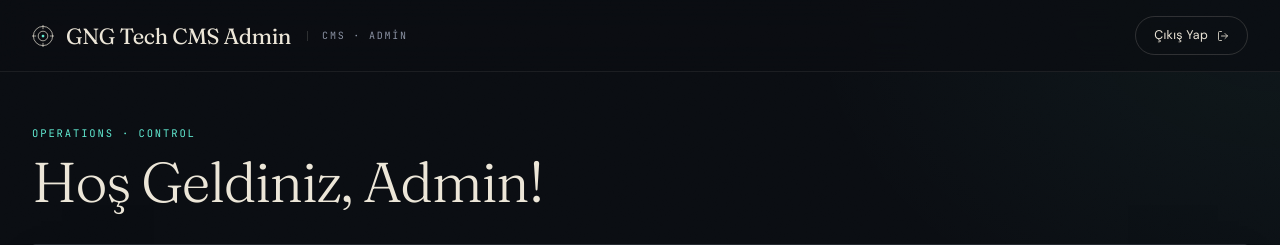
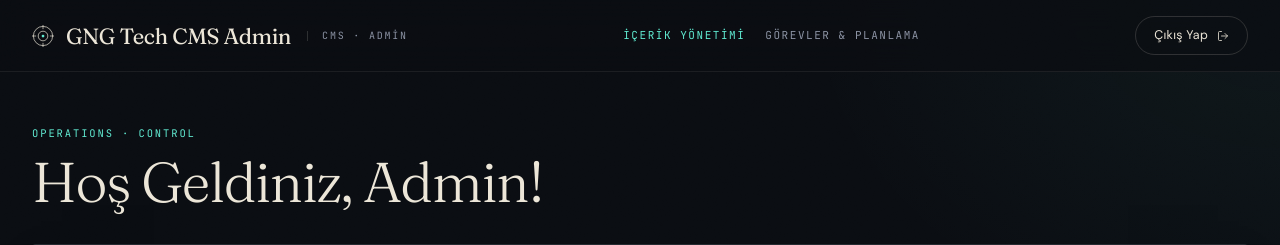
Before and after one commit to ardagencer1206/gngtechCMS, a Flask app: page /admin in a window 1280 px wide. Shown: the top 245 px of the page. Run offline with Flask 3, Linux system fonts and the light colour scheme; the visitor is signed in with stand-in values (Sample User, id 1); some libraries are stand-ins or nearby versions.

Commit message:
Update admin.html

```diff
--- a/templates/admin.html
+++ b/templates/admin.html
@@ -150,6 +150,22 @@
         }
         .logout-btn:hover::after {
             filter: brightness(0) saturate(100%) invert(4%) sepia(13%) saturate(1133%) hue-rotate(178deg) brightness(95%) contrast(96%);
+        }
+        .nav-links {
+            display: flex;
+            align-items: center;
+            gap: 20px;
+        }
+        .nav-link {
+            font-family: var(--font-mono);
+            font-size: 11px;
+            letter-spacing: 0.14em;
+            text-transform: uppercase;
+            color: var(--ink-mute);
+            transition: color 0.3s var(--ease);
+        }
+        .nav-link:hover, .nav-link.active {
+            color: var(--accent);
         }
 
         @media (max-width: 640px) {
@@ -664,6 +680,10 @@
 
     <div class="navbar">
         <h1>GNG Tech CMS Admin</h1>
+        <div class="nav-links">
+            <a href="{{ url_for('admin') }}" class="nav-link active">İçerik Yönetimi</a>
+            <a href="{{ url_for('admin_tasks') }}" class="nav-link">Görevler & Planlama</a>
+        </div>
         <a href="{{ url_for('logout') }}" class="logout-btn">Çıkış Yap</a>
     </div>
 
```
